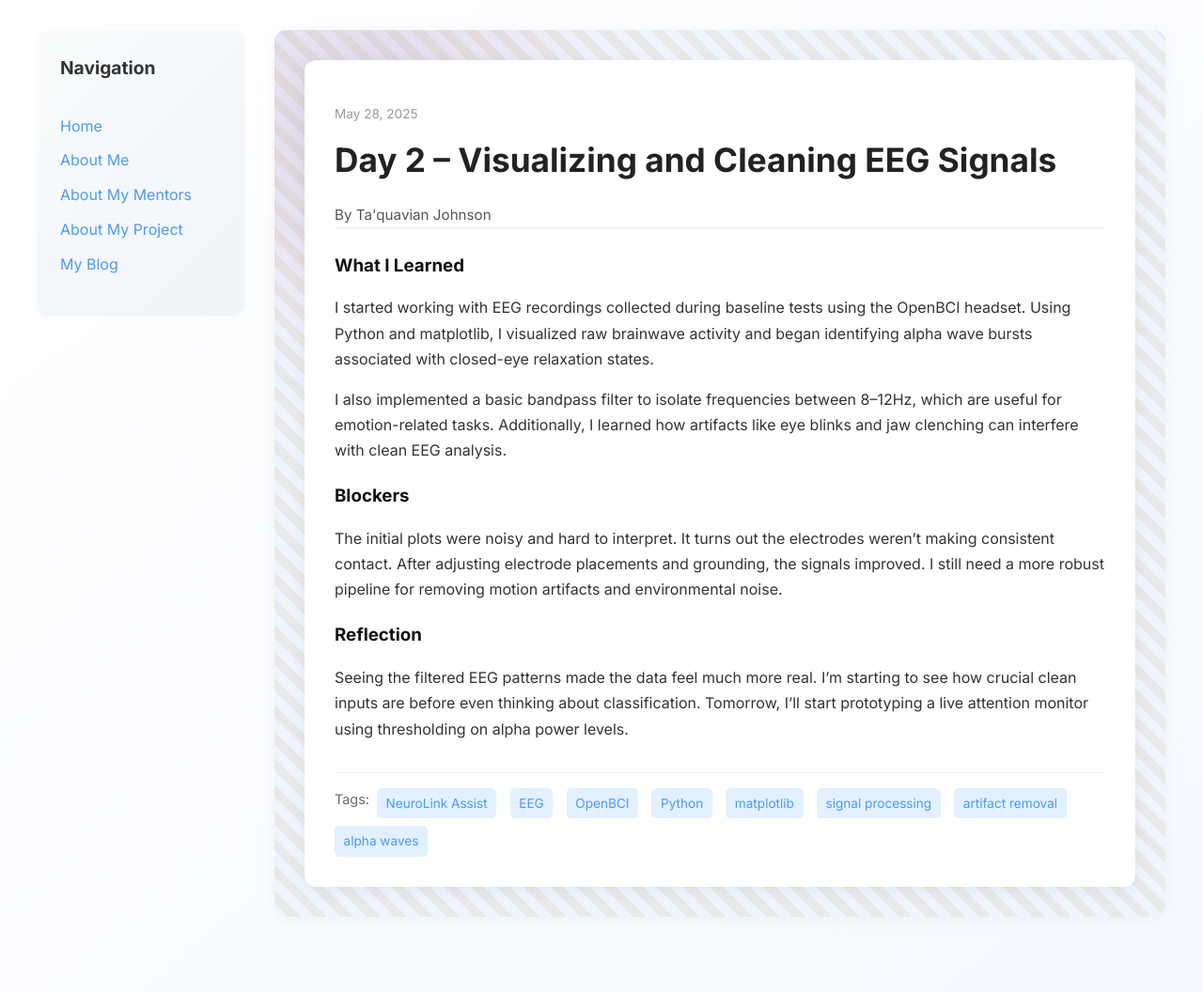
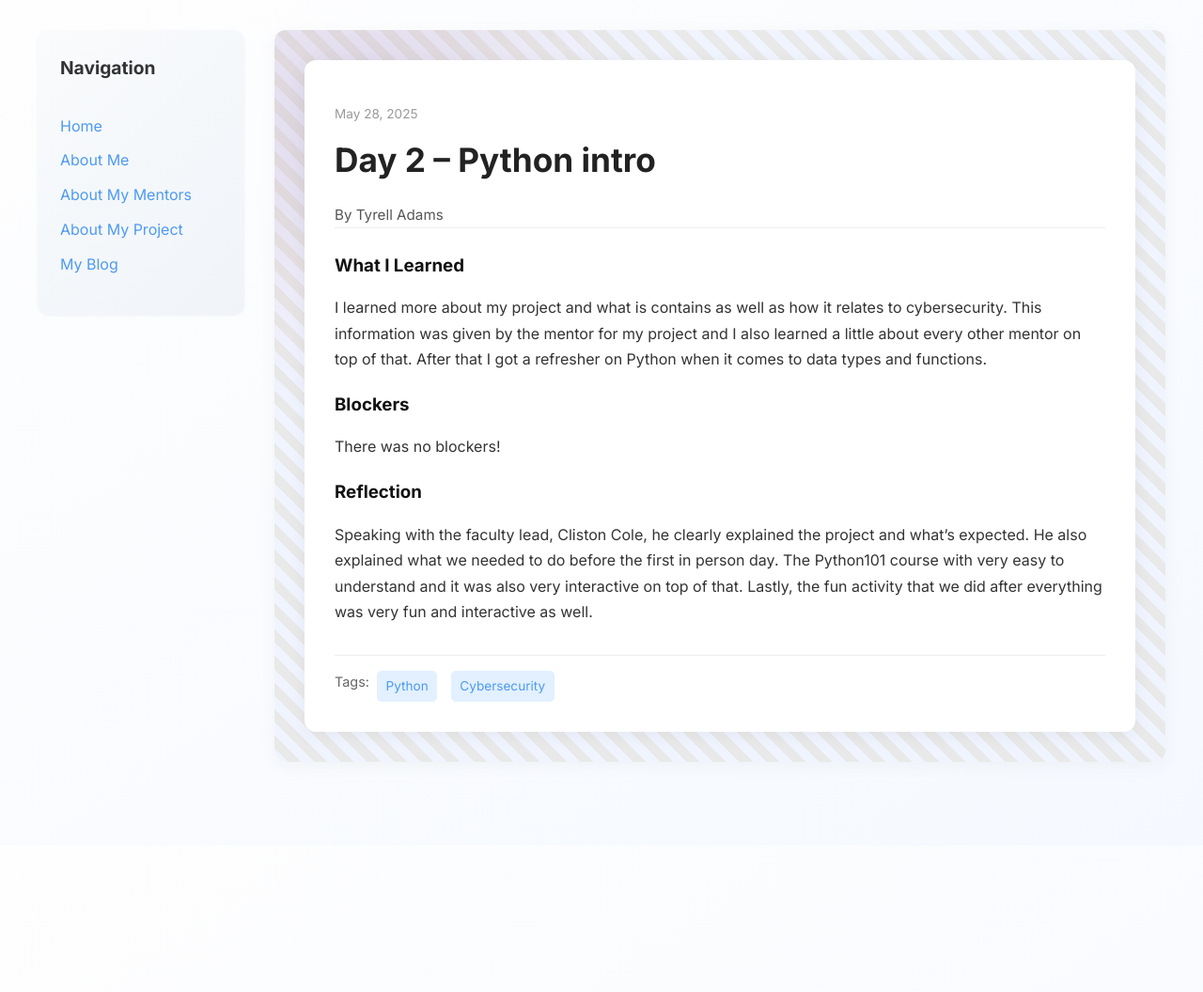
Before and after one commit to Tyrell-Adams/Tyrell-Adams.github.io, a Jekyll site: the page built from _posts/2025-05-28-day-2.md, in a window 1280 px wide. Shown: the whole page at 94% size. Built offline with Jekyll 4.4.1, drawn with Linux system fonts in a browser that asks for light colours; after the commit the page ends 900 px from its top, so only the background shows below that.

Commit message:
Update 2025-05-28-day-2.md

```diff
--- a/_posts/2025-05-28-day-2.md
+++ b/_posts/2025-05-28-day-2.md
@@ -1,19 +1,19 @@
 ---
 layout: post
-title: "Day 2 – Visualizing and Cleaning EEG Signals"
+title: "Day 2 – Python intro"
 date: 2025-05-28
-author: Ta'quavian Johnson
+author: Tyrell Adams
 permalink: /day2.html
-tags: ["NeuroLink Assist", "EEG", "OpenBCI", "Python", "matplotlib", "signal processing", "artifact removal", "alpha waves"]
+tags: ["Python", "Cybersecurity"]
 
 what_i_learned: |
-  I started working with EEG recordings collected during baseline tests using the OpenBCI headset. Using Python and matplotlib, I visualized raw brainwave activity and began identifying alpha wave bursts associated with closed-eye relaxation states.
+  I learned more about my project and what is contains as well as how it relates to cybersecurity. This information was given by the mentor for my project and I also learned a little about every other mentor on top of that. After that I got a refresher on Python when it comes to data types and functions.
 
-  I also implemented a basic bandpass filter to isolate frequencies between 8–12Hz, which are useful for emotion-related tasks. Additionally, I learned how artifacts like eye blinks and jaw clenching can interfere with clean EEG analysis.
+
 
 blockers: |
-  The initial plots were noisy and hard to interpret. It turns out the electrodes weren’t making consistent contact. After adjusting electrode placements and grounding, the signals improved. I still need a more robust pipeline for removing motion artifacts and environmental noise.
+  There was no blockers!
 
 reflection: |
-  Seeing the filtered EEG patterns made the data feel much more real. I’m starting to see how crucial clean inputs are before even thinking about classification. Tomorrow, I’ll start prototyping a live attention monitor using thresholding on alpha power levels.
+  Speaking with the faculty lead, Cliston Cole, he clearly explained the project and what's expected. He also explained what we needed to do before the first in person day. The Python101 course with very easy to understand and it was also very interactive on top of that. Lastly, the fun activity that we did after everything was very fun and interactive as well.
 ---
```
